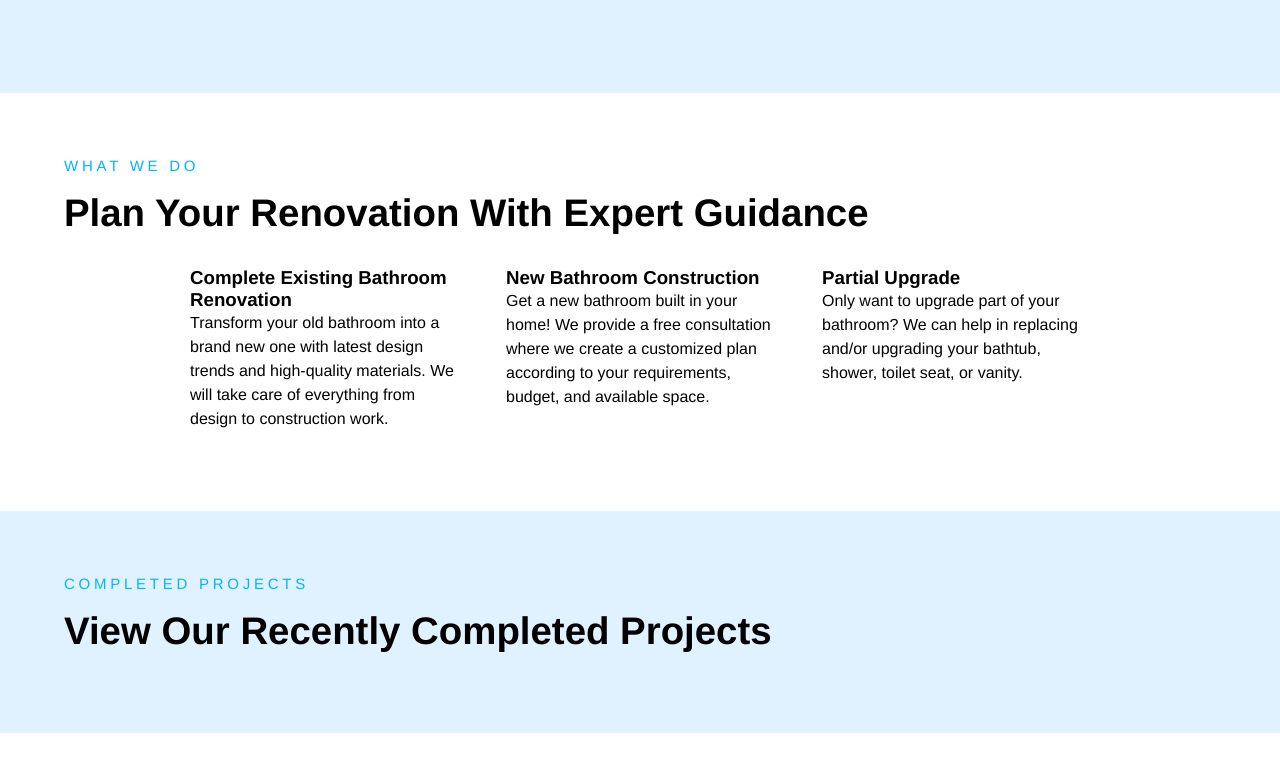
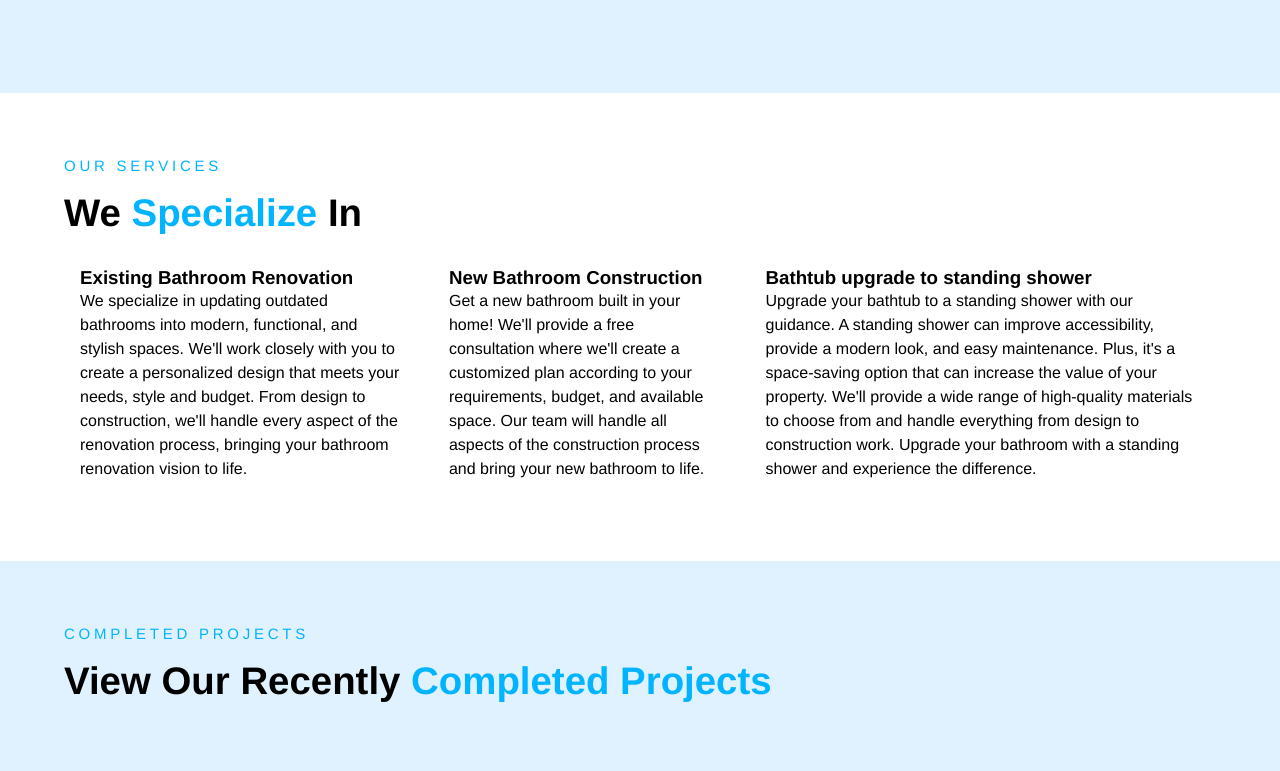
Before and after one commit to navDhammu/peelrenovations, a website built with Parcel: page index.html in a window 1280 px wide. Shown: the part 1330-2101 px from the top of the page. Before the commit the page ends 2063 px from the top, so only its background shows below. Built offline with nearby package versions, Linux system fonts and the light colour scheme; no server answers.

Commit message:
update services section content

```diff
--- a/index.html
+++ b/index.html
@@ -108,33 +108,40 @@
          </button>
       </section>
       <section class="section">
-         <span class="section__heading-sm">what we do</span>
-         <h2 class="section__heading">
-            plan your renovation with <span>expert guidance</span>
-         </h2>
+         <span class="section__heading-sm">our services</span>
+         <h2 class="section__heading">We <em>specialize</em> in</h2>
          <div class="services__cards">
             <div class="card">
-               <h3>Complete Existing Bathroom Renovation</h3>
+               <h3>Existing Bathroom Renovation</h3>
                <p>
-                  Transform your old bathroom into a brand new one with latest
-                  design trends and high-quality materials. We will take care of
-                  everything from design to construction work.
+                  We specialize in updating outdated bathrooms into modern,
+                  functional, and stylish spaces. We'll work closely with you to
+                  create a personalized design that meets your needs, style and
+                  budget. From design to construction, we'll handle every aspect
+                  of the renovation process, bringing your bathroom renovation
+                  vision to life.
                </p>
             </div>
             <div class="card">
                <h3>New Bathroom Construction</h3>
                <p>
-                  Get a new bathroom built in your home! We provide a free
-                  consultation where we create a customized plan according to
-                  your requirements, budget, and available space.
+                  Get a new bathroom built in your home! We'll provide a free
+                  consultation where we'll create a customized plan according to
+                  your requirements, budget, and available space. Our team will
+                  handle all aspects of the construction process and bring your
+                  new bathroom to life.
                </p>
             </div>
             <div class="card">
-               <h3>Partial Upgrade</h3>
+               <h3>Bathtub upgrade to standing shower</h3>
                <p>
-                  Only want to upgrade part of your bathroom? We can help in
-                  replacing and/or upgrading your bathtub, shower, toilet seat,
-                  or vanity.
+                  Upgrade your bathtub to a standing shower with our guidance. A
+                  standing shower can improve accessibility, provide a modern
+                  look, and easy maintenance. Plus, it's a space-saving option
+                  that can increase the value of your property. We'll provide a
+                  wide range of high-quality materials to choose from and handle
+                  everything from design to construction work. Upgrade your
+                  bathroom with a standing shower and experience the difference.
                </p>
             </div>
          </div>
@@ -142,7 +149,7 @@
       <section class="section">
          <span class="section__heading-sm">completed projects</span>
          <h2 class="section__heading">
-            View our recently <span>completed projects</span>
+            View our recently <em>completed projects</em>
          </h2>
          <div id="images-container"></div>
       </section>
--- a/sass/sections/_services.scss
+++ b/sass/sections/_services.scss
@@ -1,3 +1,5 @@
+@use '../base/vars';
+
 .services {
    padding: 1rem;
    &__heading {
@@ -5,12 +7,14 @@
    }
 
    &__cards {
-      display: flex;
-      flex-wrap: wrap;
       justify-content: center;
       gap: 1rem;
+
+      @media (min-width: vars.$screen-md) {
+         display: flex;
+         justify-content: center;
+      }
       .card {
-         flex-basis: 300px;
          padding: 1rem;
          font-weight: 100;
          //  border: 1px solid black;
```
